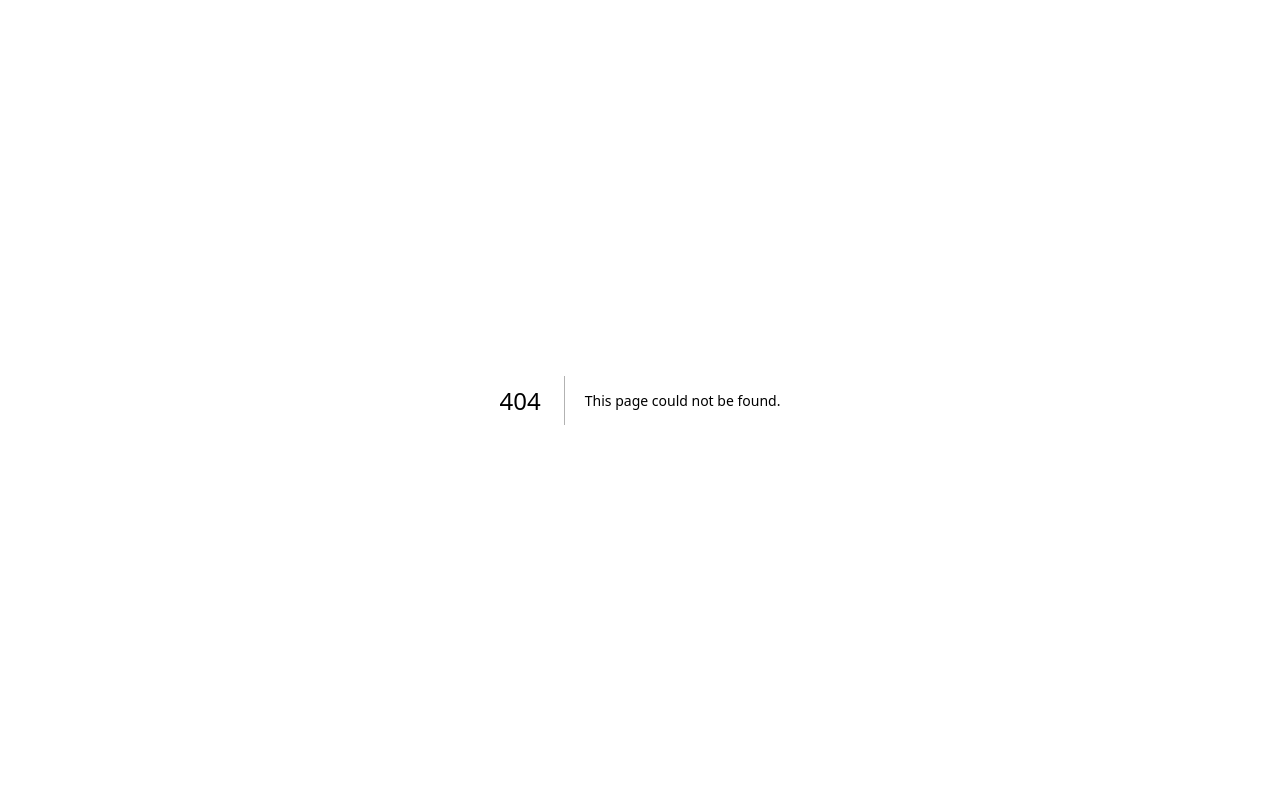
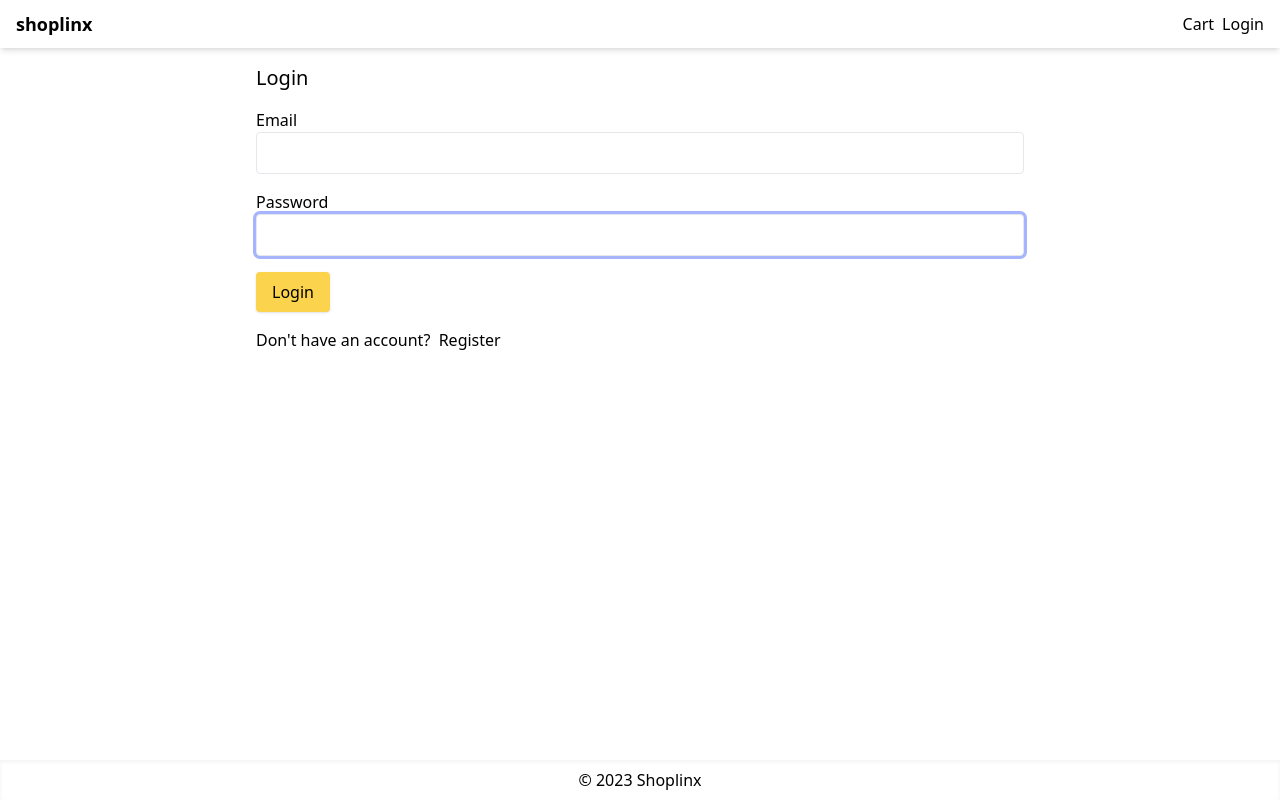
Before and after one commit to coolzyte/shop-linx, a Next.js app: page /login in a window 1280 px wide. Before the commit this address had no page. Built offline with nearby package versions, Linux system fonts and the light colour scheme.

Commit message:
installed react hook form for validation

```diff
--- a/package.json
+++ b/package.json
@@ -21,6 +21,7 @@
     "postcss": "8.4.23",
     "react": "18.2.0",
     "react-dom": "18.2.0",
+    "react-hook-form": "^7.43.9",
     "tailwindcss": "3.3.2",
     "typescript": "5.0.4"
   },
--- a/pages/cart.tsx
+++ b/pages/cart.tsx
@@ -7,6 +7,15 @@
 import { useRouter } from 'next/router';
 import dynamic from 'next/dynamic';
 
+interface CartItem {
+  slug: string;
+  image: string;
+  name: string;
+  quantity: number;
+  countInStock: number;
+  price: number;
+}
+
 function CartScreen() {
   const { state, dispatch } = useContext(Store);
   const {
@@ -14,11 +23,11 @@
   } = state;
   const router = useRouter();
 
-  const removeItemHandler = (item) => {
+  const removeItemHandler = (item: CartItem) => {
     dispatch({ type: 'CART_REMOVE_ITEM', payload: item });
   };
 
-  const updateCartHandler = (item, qty) => {
+  const updateCartHandler = (item: CartItem, qty: string) => {
     const quantity = Number(qty);
     dispatch({ type: 'CART_ADD_ITEM', payload: { ...item, quantity } });
   };
@@ -42,7 +51,7 @@
                 </tr>
               </thead>
               <tbody>
-                {cartItems.map((item) => (
+                {cartItems.map((item: CartItem) => (
                   <tr key={item.slug} className="border-b">
                     <td>
                       <Link href={`/product/${item.slug}`}>
@@ -93,7 +102,7 @@
               </li>
               <li>
                 <button
-                  onClick={() => router.push('/shipping')}
+                  onClick={() => router.push('login?redirect=/shipping')}
                   className="primary-button w-full"
                 >
                   Check Out
--- /dev/null
+++ b/pages/login.tsx
@@ -0,0 +1,66 @@
+import Layout from '@/components/Layout';
+import Link from 'next/link';
+import { useForm } from 'react-hook-form';
+
+export default function LoginScreen() {
+  const {
+    handleSubmit,
+    register,
+    formState: { errors },
+  } = useForm();
+  const submitHandler = ({ email, password }) => {
+    console.log(email, password);
+  };
+  return (
+    <Layout title="Login">
+      <form
+        className="mx-auto max-w-screen-md"
+        onSubmit={handleSubmit(submitHandler)}
+      >
+        <h1 className="mb-4 text-xl">Login</h1>
+        <div className="mb-4">
+          <label htmlFor="email">Email</label>
+          <input
+            type="email"
+            {...register('email', {
+              required: 'Please enter email',
+              pattern: {
+                value: /^[a-zA-Z0-9_.+-]+@[a-zA-Z0-9-]+.[a-zA-Z0-9-.]+$/i,
+                message: 'Please enter valid email',
+              },
+            })}
+            className="w-full"
+            id="email"
+            autoFocus
+          />
+          {errors.email && (
+            <div className="text-red-500">{errors.email.message}</div>
+          )}
+        </div>
+        <div className="mb-4">
+          <label htmlFor="password">Password</label>
+          <input
+            type="password"
+            {...register('password', {
+              required: 'Please enter password',
+              minLength: { value: 6, message: 'password is more than 5 chars' },
+            })}
+            className="w-full"
+            id="email"
+            autoFocus
+          />
+          {errors.password && (
+            <div className="text-red-500 ">{errors.password.message}</div>
+          )}
+        </div>
+        <div className="mb-4">
+          <button className="primary-button">Login</button>
+        </div>
+        <div className="mb-4">
+          Don&apos;t have an account? &nbsp;
+          <Link href="register">Register</Link>
+        </div>
+      </form>
+    </Layout>
+  );
+}
--- a/styles/globals.css
+++ b/styles/globals.css
@@ -14,3 +14,9 @@
 .primary-button {
   @apply rounded bg-amber-300 py-2 px-4 shadow outline-none hover:bg-amber-400 active:bg-amber-500;
 }
+
+input,
+select,
+textarea {
+  @apply rounded border p-2 outline-none ring-indigo-300 focus:ring;
+}
```
Also changed, not shown: 1 other file (tests, documents, lock files or other folders).
